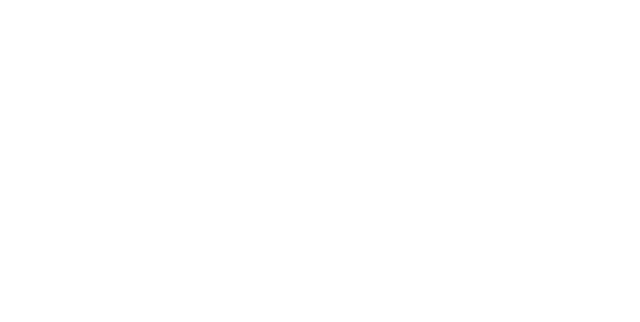
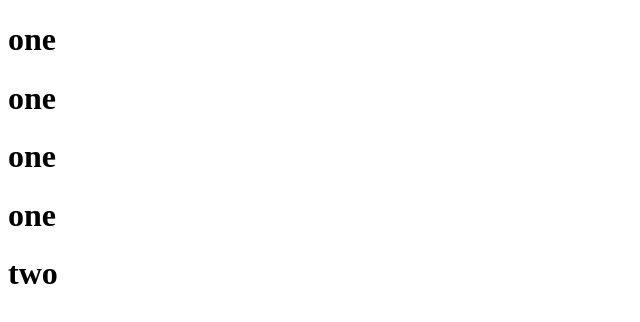
Before and after one commit to sanjaykumarsharma/git, a plain HTML site: page index.html in a window 1280 px wide. Shown: the whole page, without its empty margins (0-640 px from the left). Drawn offline with Linux system fonts and the light colour scheme.

Commit message:
learning reset

```diff
--- a/index.html
+++ b/index.html
@@ -6,5 +6,11 @@
 </head>
 <body>
 
+	<h1>one</h1>
+	<h1>one</h1>
+	<h1>one</h1>
+	<h1>one</h1>
+	<h1>two</h1>
+
 </body>
 </html>
```
